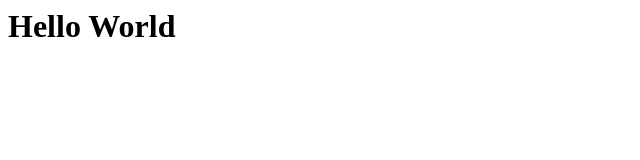
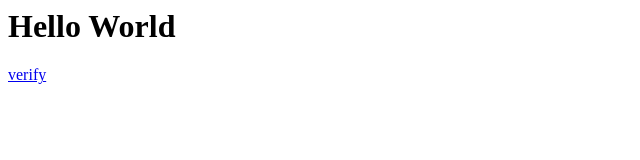
Before and after one commit to InYuusha/InYuusha.github.io, a plain HTML site: page index.html in a window 1280 px wide. Shown: the full height of the page, 0-640 px from the left. Drawn offline with Linux system fonts and the light colour scheme.

Commit message:
Update index.html

```diff
--- a/index.html
+++ b/index.html
@@ -1,5 +1,6 @@
 <HTML>
   <body>
     <h1>Hello World</h1>
+    <a href="./verify.html">verify</a>
   </body>
 </HTML>
```
